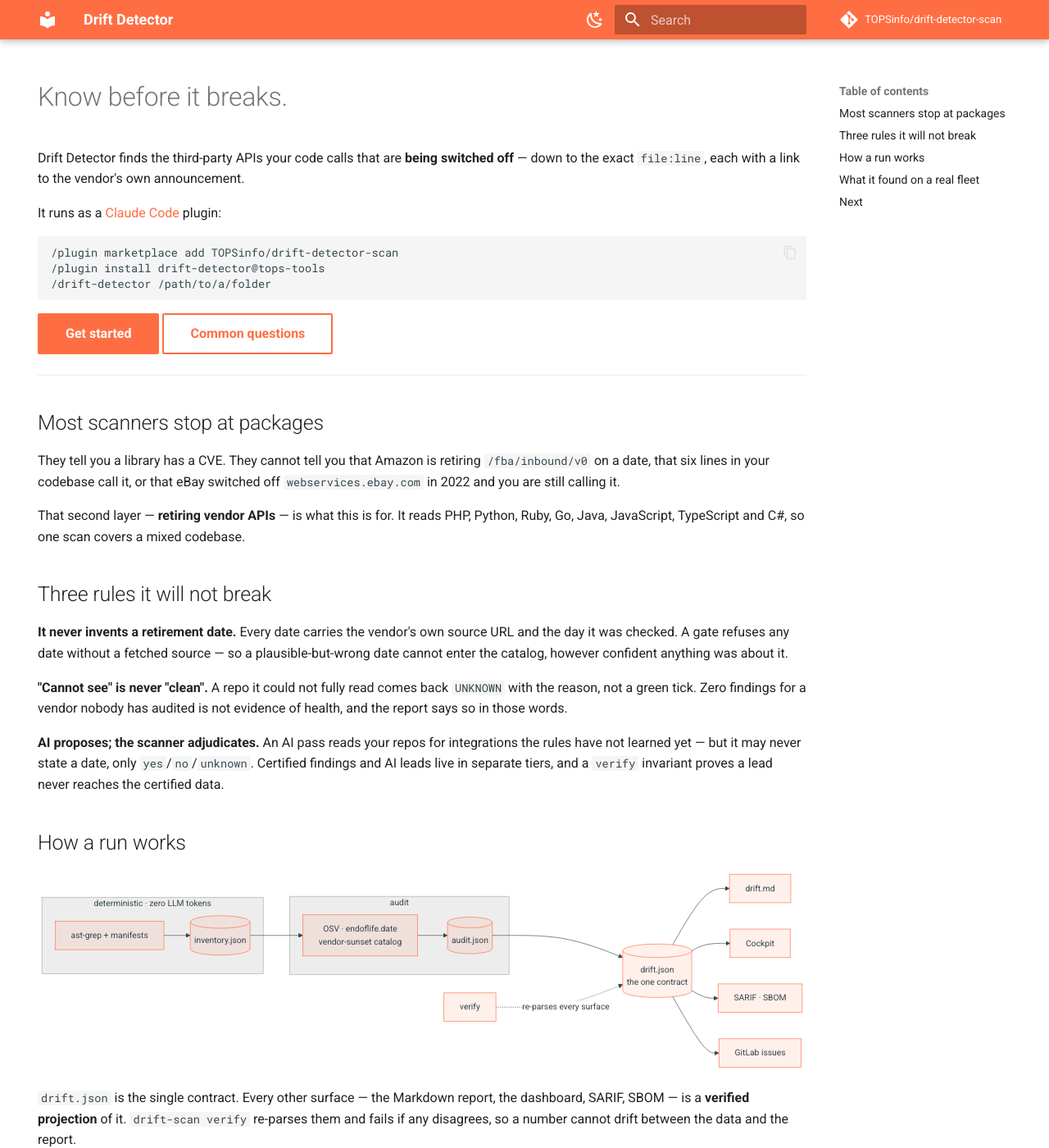
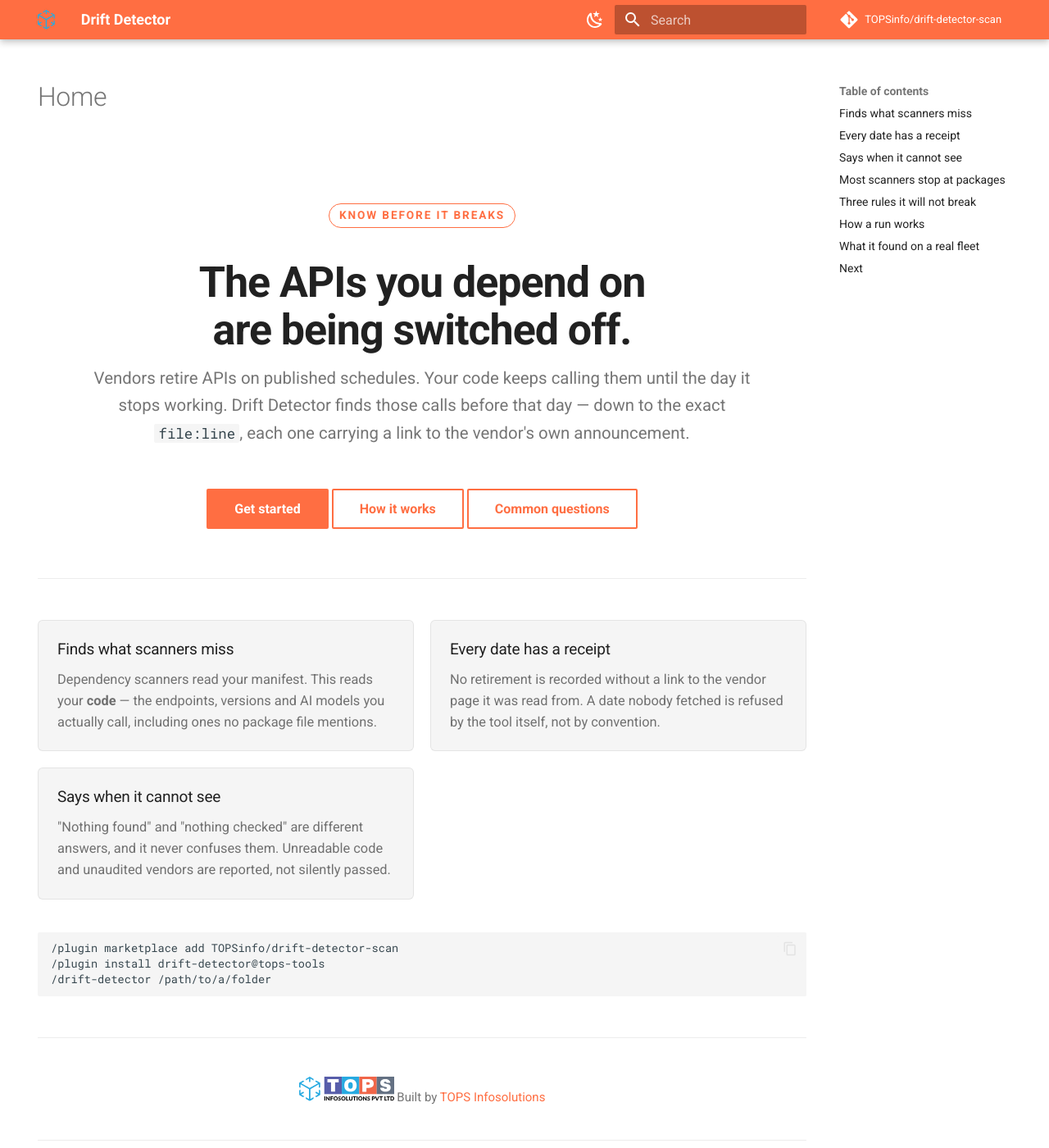
Before and after one commit to TOPSinfo/drift-detector-scan, an MkDocs documentation site: the page built from docs/index.md, in a window 1280 px wide and 1400 px high. Shown: the whole window at 82% size. Built offline with MkDocs 1.6.1 and Material for MkDocs 9.7.7, drawn with Linux system fonts in a browser that asks for light colours; comment, search, counter and statistics services are not loaded; some of the changed text lies outside the part shown.

Commit message:
docs: landing hero, a plain-English how-it-works, and TOPS branding
Three things the site was missing.

HERO. The homepage opened with a heading and a code block — accurate, but it never said
what problem this solves before asking you to install something. It now leads with the
problem in one sentence, three cards on what makes it different, and the install snippet
below rather than above.

HOW IT WORKS, in layman terms. The existing pages explain the architecture to people who
already know what an API sunset is. This one assumes only that the reader knows what an
API is: what the problem is, how the tool reads code without running it, why every date
carries a receipt, and why "0 found" and "0 checked" are different answers. The glossary
from the README moves here, plus UNAUDITED and file:line, which readers hit immediately
in a real report.

REPO MAP. Carried over from the README so the site is self-contained — someone reading
the docs should not have to open GitHub to find out what agent/lib/ is.

BRANDING. TOPS mark in the header and favicon, logo strip on the landing page, footer
attribution. Both SVGs are VENDORED under docs/assets/ rather than hot-linked: the site
must build and render with no network, and an upstream path change must not silently
blank the logo. The strip inverts under the slate palette — the mark is dark ink on
transparent and would otherwise vanish in dark mode.

md_in_html is added because the hero is HTML wrapping markdown; without it the buttons
render as literal `){ .md-button }` text.

Verified rather than assumed — I cannot see rendered pages, so `mkdocs build --strict`
was run locally (the CI gate) and the generated HTML checked: hero classes present,
3 md-buttons rendered as real links, 0 unrendered button syntax, both SVGs copied into
the site, how-it-works built and in the nav.

Co-Authored-By: Claude Opus 5 <noreply@anthropic.com>

````diff
--- a/docs/index.md
+++ b/docs/index.md
@@ -3,12 +3,41 @@ hide:
   - navigation
 ---
 
-# Know before it breaks.
+<div class="dd-hero" markdown>
+<span class="dd-hero__eyebrow">Know before it breaks</span>
 
-Drift Detector finds the third-party APIs your code calls that are **being switched off** —
-down to the exact `file:line`, each with a link to the vendor's own announcement.
+<div class="dd-hero__title">The APIs you depend on<br>are being switched off.</div>
 
-It runs as a [Claude Code](https://docs.anthropic.com/en/docs/claude-code) plugin:
+<div class="dd-hero__sub">
+Vendors retire APIs on published schedules. Your code keeps calling them until the day it
+stops working. Drift Detector finds those calls before that day — down to the exact
+<code>file:line</code>, each one carrying a link to the vendor's own announcement.
+</div>
+
+<div class="dd-hero__cta" markdown>
+[Get started](PLUGIN.md){ .md-button .md-button--primary }
+[How it works](how-it-works.md){ .md-button }
+[Common questions](FAQ.md){ .md-button }
+</div>
+</div>
+
+<div class="dd-grid" markdown>
+<div class="dd-card" markdown>
+### Finds what scanners miss
+Dependency scanners read your manifest. This reads your **code** — the endpoints, versions
+and AI models you actually call, including ones no package file mentions.
+</div>
+<div class="dd-card" markdown>
+### Every date has a receipt
+No retirement is recorded without a link to the vendor page it was read from. A date nobody
+fetched is refused by the tool itself, not by convention.
+</div>
+<div class="dd-card" markdown>
+### Says when it cannot see
+"Nothing found" and "nothing checked" are different answers, and it never confuses them.
+Unreadable code and unaudited vendors are reported, not silently passed.
+</div>
+</div>
 
 ```
 /plugin marketplace add TOPSinfo/drift-detector-scan
@@ -16,8 +45,10 @@ It runs as a [Claude Code](https://docs.anthropic.com/en/docs/claude-code) plugi
 /drift-detector /path/to/a/folder
 ```
 
-[Get started](PLUGIN.md){ .md-button .md-button--primary }
-[Common questions](FAQ.md){ .md-button }
+<div class="dd-builtby" markdown>
+<img src="assets/header-logo.svg" alt="TOPS Infosolutions">
+<span>Built by <a href="https://www.topsinfosolutions.com/">TOPS Infosolutions</a></span>
+</div>
 
 ---
 
--- a/docs/stylesheets/extra.css
+++ b/docs/stylesheets/extra.css
@@ -28,3 +28,78 @@
 .md-typeset h2.faq::before {
   content: "";
 }
+
+/* ── Landing hero ─────────────────────────────────────────────────────────────────────
+ * Every colour below is a Material CSS custom property, never a literal, for the same
+ * reason as the FAQ cards above: one rule then reads correctly in BOTH palettes. The
+ * ember-crimson accent is set in mkdocs.yml, so the hero inherits the product colour
+ * rather than restating it.
+ */
+.dd-hero {
+  margin: 0 0 2.5rem;
+  padding: 2.6rem 0 2.2rem;
+  border-bottom: 1px solid var(--md-default-fg-color--lightest);
+  text-align: center;
+}
+.dd-hero__eyebrow {
+  display: inline-block;
+  font-size: .68rem;
+  letter-spacing: .14em;
+  text-transform: uppercase;
+  font-weight: 700;
+  color: var(--md-accent-fg-color);
+  border: 1px solid var(--md-accent-fg-color);
+  border-radius: 2rem;
+  padding: .25em .9em;
+  margin-bottom: 1.1rem;
+}
+.dd-hero__title {
+  font-size: 2.6rem;
+  line-height: 1.12;
+  font-weight: 800;
+  margin: 0 0 .6rem;
+  letter-spacing: -.02em;
+}
+.dd-hero__sub {
+  font-size: 1.02rem;
+  line-height: 1.65;
+  max-width: 42rem;
+  margin: 0 auto 1.7rem;
+  color: var(--md-default-fg-color--light);
+}
+.dd-hero__cta { display: flex; gap: .6rem; justify-content: center; flex-wrap: wrap; }
+
+/* Responsive: the hero must not shout on a phone. */
+@media screen and (max-width: 44em) {
+  .dd-hero { padding: 1.8rem 0 1.6rem; }
+  .dd-hero__title { font-size: 1.9rem; }
+}
+
+/* Three-up feature row. Auto-fit means it reflows to 1 column on narrow screens with no
+ * media query of its own. */
+.dd-grid {
+  display: grid;
+  grid-template-columns: repeat(auto-fit, minmax(15rem, 1fr));
+  gap: 1rem;
+  margin: 1.6rem 0 2rem;
+}
+.dd-card {
+  border: 1px solid var(--md-default-fg-color--lightest);
+  border-radius: .3rem;
+  padding: 1.05rem 1.15rem;
+  background: var(--md-code-bg-color);
+}
+.dd-card h3 { margin: 0 0 .45rem; font-size: .95rem; }
+.dd-card p  { margin: 0; font-size: .82rem; line-height: 1.6;
+              color: var(--md-default-fg-color--light); }
+
+/* Built-by strip. Logo inverts in dark mode — the TOPS mark is dark ink on transparent,
+ * so without this it disappears against the slate background. */
+.dd-builtby {
+  display: flex; align-items: center; justify-content: center; gap: .8rem;
+  margin: 2.5rem 0 .5rem; padding-top: 1.6rem;
+  border-top: 1px solid var(--md-default-fg-color--lightest);
+  font-size: .75rem; color: var(--md-default-fg-color--light);
+}
+.dd-builtby img { height: 30px; width: auto; }
+[data-md-color-scheme="slate"] .dd-builtby img { filter: invert(1) brightness(1.6); }
--- a/mkdocs.yml
+++ b/mkdocs.yml
@@ -19,6 +19,11 @@ edit_uri: edit/master/docs/
 
 theme:
   name: material
+  # The TOPS mark in the header. Vendored under docs/assets/ rather than hot-linked:
+  # the site must build and render with no network, and an upstream path change must
+  # not silently blank the logo.
+  logo: assets/tops-menu_sm.svg
+  favicon: assets/tops-menu_sm.svg
   palette:
     # ember-crimson is the product accent (see CLAUDE.md § Branding)
     - media: "(prefers-color-scheme: light)"
@@ -43,6 +48,9 @@ extra_css:
 markdown_extensions:
   - admonition
   - attr_list
+  # the landing hero is HTML wrapping markdown (buttons, links); without this the
+  # markdown inside those divs renders literally
+  - md_in_html
   - tables
   - toc: { permalink: true }
   - pymdownx.details
@@ -57,6 +65,7 @@ markdown_extensions:
 
 nav:
   - Home: index.md
+  - How it works: how-it-works.md
   - FAQ: FAQ.md
   - Use it:
       - Claude Code plugin: PLUGIN.md
@@ -76,3 +85,5 @@ validation:
   links:
     absolute_links: ignore
     unrecognized_links: ignore
+
+copyright: Built by <a href="https://www.topsinfosolutions.com/">TOPS Infosolutions</a>
````
Also changed, not shown: docs/how-it-works.md (added, +130 -0 lines), docs/assets/header-logo.svg (added), docs/assets/tops-menu_sm.svg (added).
